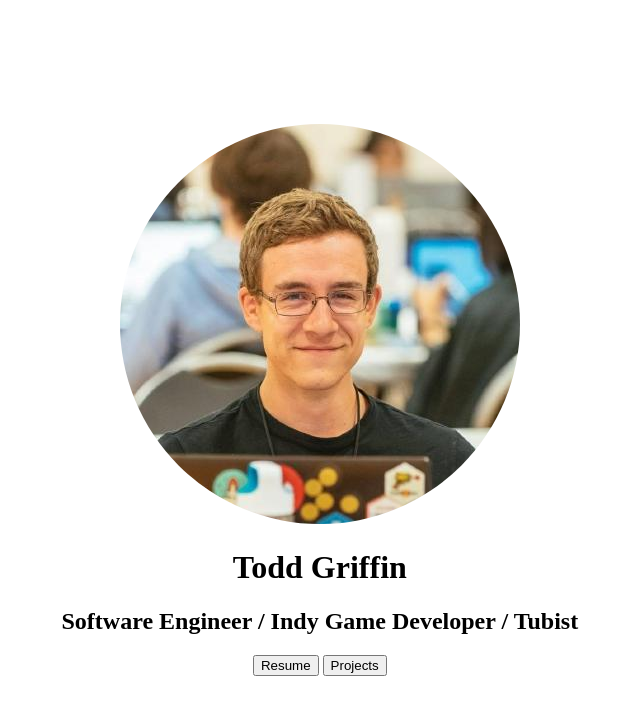
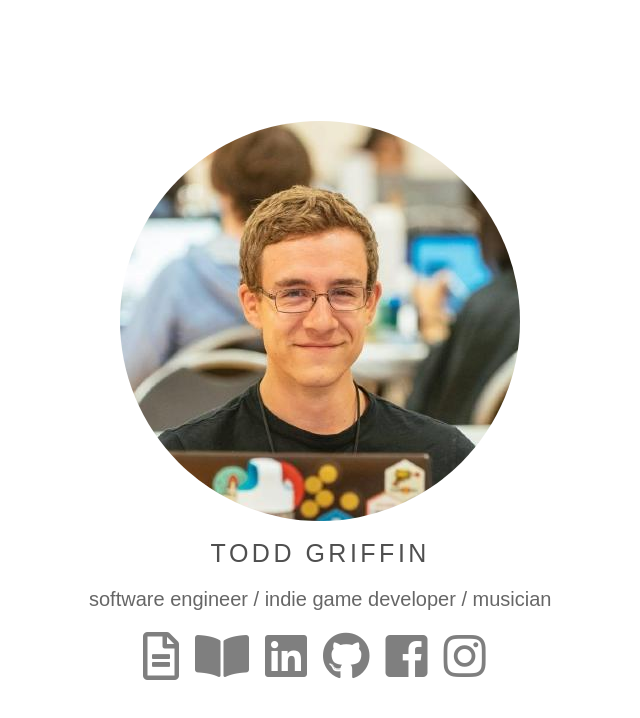
Before and after one commit to goddtriffin/goddtriffin.github.io, a plain HTML site: page index.html in a window 1280 px wide. Shown: the whole page, without its empty margins (320-960 px from the left). Drawn offline with Linux system fonts and the light colour scheme.

Commit message:
Finish basic design of home page. Separate global css from index page css. Create font resource directory. Create image resource directory, move all images there. Link Font Awesome for fonts.

```diff
--- a/css/global.css
+++ b/css/global.css
@@ -1,3 +1,8 @@
+@font-face {
+    font-family: "Varela Round";
+    src: URL("res/font/VarelaRound-Regular.ttf") format('ttf');
+}
+
 .centerHorizontally {
     text-align: center;
 }
--- /dev/null
+++ b/css/index.css
@@ -0,0 +1,32 @@
+#name {
+    font-family: "Varela Round", sans-serif;
+    font-size: 25px;
+    line-height: 1em;
+    text-transform: uppercase;
+    letter-spacing: .14em;
+    font-weight: 400;
+    font-style: normal;
+    color: #4f4f4f;
+    text-rendering: optimizeLegibility;
+}
+
+#roles {
+    font-family: "Varela Round", sans-serif;
+    font-size: 20px;
+    line-height: 1.6em;
+    text-transform: none;
+    letter-spacing: 0em;
+    font-weight: 400;
+    font-style: normal;
+    color: rgba(0, 0, 0, 0.6);
+    text-rendering: optimizeLegibility;
+}
+
+i {
+    letter-spacing: .25em;
+    color: rgba(0, 0, 0, 0.5);
+}
+
+i:hover {
+    color: #4f4f4f;
+}
--- a/index.html
+++ b/index.html
@@ -5,7 +5,10 @@
 
 		<title>Todd Griffin</title>
 
+		<link rel="stylesheet" href="https://use.fontawesome.com/releases/v5.0.13/css/all.css" integrity="sha384-DNOHZ68U8hZfKXOrtjWvjxusGo9WQnrNx2sqG0tfsghAvtVlRW3tvkXWZh58N9jp" crossorigin="anonymous">
+
 		<link rel="stylesheet" href="css/global.css">
+		<link rel="stylesheet" href="css/index.css">
 	</head>
 
 	<body>
@@ -14,10 +17,16 @@
 
 			<h1 id="name">Todd Griffin</h1>
 
-			<h2 id="roles">Software Engineer / Indy Game Developer / Tubist</h2>
+			<h2 id="roles">software engineer / indie game developer / musician</h2>
 
-			<button id="buttonResume">Resume</button>
-			<button id="buttonProjects">Projects</button>
+			<div id="links">
+				<i class="far fa-file-alt fa-3x"></i>
+				<i class="fas fa-book-open fa-3x"></i>
+				<i class="fab fa-linkedin fa-3x"></i>
+				<i class="fab fa-github fa-3x"></i>
+				<i class="fab fa-facebook-square fa-3x"></i>
+				<i class="fab fa-instagram fa-3x"></i>
+			</div>
 		</div>
 
 		<script type="text/javascript" src="scripts/global.js"></script>
--- a/scripts/index.js
+++ b/scripts/index.js
@@ -17,5 +17,5 @@ function setProfilePicture(which) {
     const profilePicture = document.getElementById('profilePicture');
 
     profilePicture.onload = centerVertically;
-    profilePicture.src = "res/" + pics[which];
+    profilePicture.src = "res/img/" + pics[which];
 }
```
Also changed, not shown: res/font/VarelaRound-Regular.ttf (added), res/img/bowlgamedragonpose.jpg (renamed from res/bowlgamedragonpose.jpg), res/img/bowlgamestaircasepose.jpg (renamed from res/bowlgamestaircasepose.jpg), res/img/cliffsofmohersilhouette.jpg (renamed from res/cliffsofmohersilhouette.jpg), res/img/cliffsofmohersitting.jpg (renamed from res/cliffsofmohersitting.jpg), res/img/hackathon.jpeg (renamed from res/hackathon.jpeg), res/img/sousa5kfinishedheldup.jpg (renamed from res/sousa5kfinishedheldup.jpg), res/img/sousa5kfinishedpose.jpg (renamed from res/sousa5kfinishedpose.jpg), res/img/sousa5kheldup.jpg (renamed from res/sousa5kheldup.jpg).
